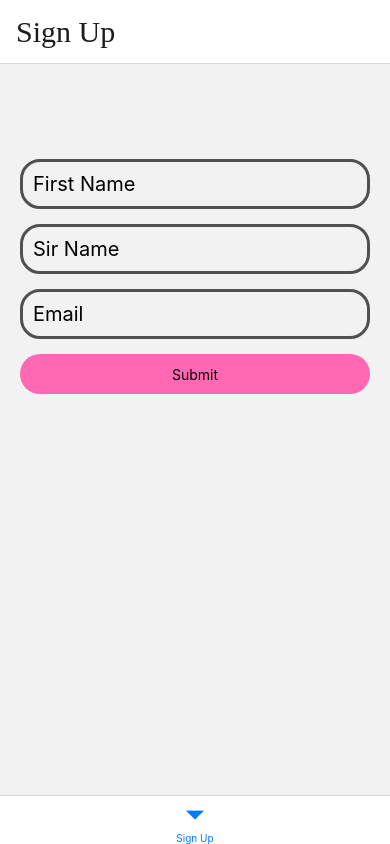
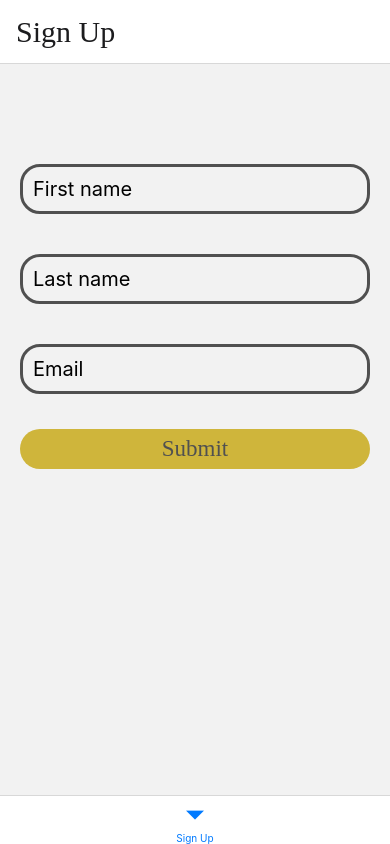
Before and after one commit to Jmac0/showChoirApp, a React Native app: screen / in a window 390 px wide. Built offline with nearby package versions, Linux system fonts and the light colour scheme.

Commit message:
Added react-hook-form and setup validation

```diff
--- a/package.json
+++ b/package.json
@@ -14,6 +14,7 @@
     "@react-navigation/native": "^6.0.13",
     "@types/styled-components-react-native": "^5.1.3",
     "react": "18.1.0",
+    "react-hook-form": "^7.36.1",
     "react-native": "0.70.1",
     "react-native-safe-area-context": "^4.3.4",
     "react-native-screens": "^3.17.0",
--- a/src/screens/SignUp.tsx
+++ b/src/screens/SignUp.tsx
@@ -1,6 +1,7 @@
-import React, { useState } from 'react';
+import React from 'react';
 import { View, StyleSheet, Text } from 'react-native';
-import { StyledButton, StyledTextInput } from '../styles/Styles';
+import { useForm, Controller } from 'react-hook-form';
+import { StyledButton, StyledTextInput, ButtonText } from '../styles/Styles';
 // TODO delete unused @types and packages
 type signUpFormType = {
   firstName: string;
@@ -8,49 +9,82 @@ type signUpFormType = {
   email: string;
 };
 export const SignUP: React.FC = () => {
-  const [firstName, setFirstName] = useState('');
-  const [lastName, setLastName] = useState('');
-  const [email, setEmail] = useState('');
+  // from react-hook-form
+  const {
+    control,
+    handleSubmit,
+    formState: { errors },
+  } = useForm({
+    defaultValues: {
+      firstName: '',
+      lastName: '',
+      email: '',
+    },
+  });
 
-  const signUpForm: signUpFormType = {
-    firstName,
-    lastName,
-    email,
+  const onSubmit = (data: signUpFormType) => {
+    console.warn(data);
   };
-
-  // submit form
-  const handelSubmitForm = () => {
-    // save email to local storage
-
-    // send data to API
-    console.log(signUpForm);
-  };
-
   return (
     <View style={styles.container}>
-      <StyledTextInput
-        placeholder="First Name"
-        onChangeText={(newText: string) => setFirstName(newText)}
-        defaultValue={firstName}
-      />
-      <StyledTextInput
-        placeholder="Sir Name"
-        onChangeText={(newText: string) => setLastName(newText)}
-        defaultValue={lastName}
-      />
-      <StyledTextInput
-        keyboardType="email-address"
-        placeholder="Email"
-        onChangeText={(newText: string) => setEmail(newText)}
-        defaultValue={email}
+      <View style={{ height: 20 }}>
+        {errors.firstName && <Text>Please enter your first name</Text>}
+      </View>
+      <Controller
+        control={control}
+        rules={{
+          required: true,
+        }}
+        render={({ field: { onChange, onBlur, value } }) => (
+          <StyledTextInput
+            placeholder="First name"
+            onBlur={onBlur}
+            onChangeText={onChange}
+            Jamie
+            value={value}
+          />
+        )}
+        name="firstName"
       />
 
-      <StyledButton
-        onPress={handelSubmitForm}
-        style={({ pressed }) => [
-          { backgroundColor: pressed ? 'red' : 'hotpink' },
-        ]}>
-        <Text>Submit</Text>
+      <View style={{ height: 20 }}>
+        {errors.lastName && <Text>Please enter your last name</Text>}
+      </View>
+      <Controller
+        control={control}
+        rules={{
+          required: true,
+        }}
+        render={({ field: { onChange, onBlur, value } }) => (
+          <StyledTextInput
+            placeholder="Last name"
+            onBlur={onBlur}
+            onChangeText={onChange}
+            value={value}
+          />
+        )}
+        name="lastName"
+      />
+      <View style={{ height: 20 }}>
+        {errors.email && <Text>Please enter your email</Text>}
+      </View>
+      <Controller
+        control={control}
+        rules={{
+          required: true,
+        }}
+        render={({ field: { onChange, onBlur, value } }) => (
+          <StyledTextInput
+            placeholder="Email"
+            onBlur={onBlur}
+            onChangeText={onChange}
+            value={value}
+          />
+        )}
+        name="email"
+      />
+      <StyledButton onPress={handleSubmit(onSubmit)}>
+        <ButtonText>Submit</ButtonText>
       </StyledButton>
     </View>
   );
--- a/src/styles/Styles.tsx
+++ b/src/styles/Styles.tsx
@@ -2,6 +2,8 @@ import styled from 'styled-components/native';
 
 export const colors = {
   darkGrey: '#505050',
+  gold: '#CFB53B',
+  lightGold: 'rgba(208,181,80,0.76)',
 };
 
 export const fonts = {
@@ -15,8 +17,8 @@ export const StyledTextInput = styled.TextInput`
   font-size: 20px;
   border-color: ${colors.darkGrey};
   border-radius: 20px;
+  margin-bottom: 20px;
   padding: 10px;
-  margin-top: 15px;
   border-width: 3px;
 `;
 
@@ -25,7 +27,13 @@ export const StyledButton = styled.Pressable`
   height: 40px;
   margin-top: 15px;
   border-radius: 20px;
-  background-color: hotpink;
+  background-color: ${colors.gold};
   justify-content: center;
   align-items: center;
 `;
+
+export const ButtonText = styled.Text`
+  color: ${colors.darkGrey};
+  font-family: ${fonts.fontFamilyHeader};
+  font-size: 23px;
+`;
```
